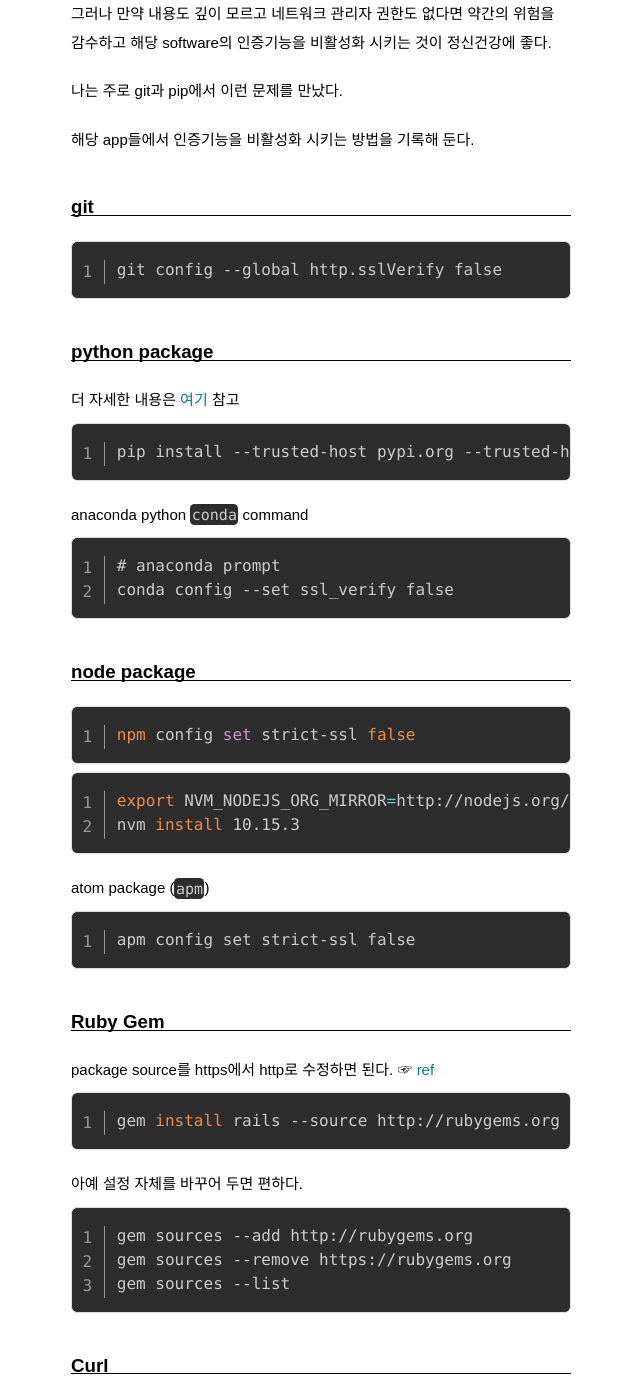
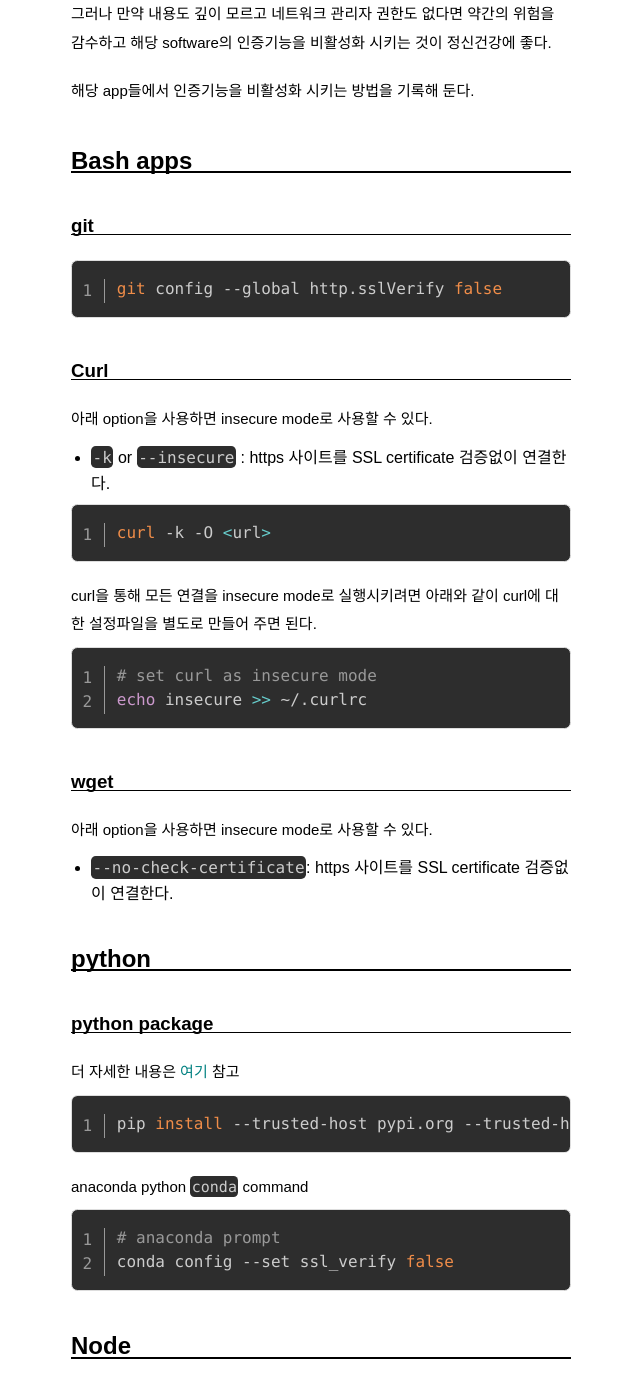
Before and after one commit to pinedance/blog, a Jekyll site: the page built from _posts/2017/07-12/2017-11-02-how-to-bypass-SSL.md, in a window 1280 px wide and 1400 px high, scrolled down 715 px. Shown: the whole window, without its empty margins (319-959 px from the left). Built offline with Jekyll 4.4.1, drawn with Linux system fonts in a browser that asks for light colours; some web fonts are replaced; comment, search, counter and statistics services are not loaded; some of the changed text lies outside the part shown.

Commit message:
update posts related ssl

````diff
--- a/_posts/2017/07-12/2017-11-02-how-to-bypass-SSL.md
+++ b/_posts/2017/07-12/2017-11-02-how-to-bypass-SSL.md
@@ -19,34 +19,69 @@
 
 그러나 만약 내용도 깊이 모르고 네트워크 관리자 권한도 없다면 약간의 위험을 감수하고 해당 software의 인증기능을 비활성화 시키는 것이 정신건강에 좋다.
 
-나는 주로 git과 pip에서 이런 문제를 만났다.
-
 해당 app들에서 인증기능을 비활성화 시키는 방법을 기록해 둔다.
 
 
+## Bash apps
+
 ### git
 
-```
+```bash
 git config --global http.sslVerify false
 ```
 
+### Curl
+
+아래 option을 사용하면 insecure mode로 사용할 수 있다.
+
+* `-k` or `--insecure` : https 사이트를 SSL certificate 검증없이 연결한다.
+
+```bash
+curl -k -O <url>
+```
+
+curl을 통해 모든 연결을 insecure mode로 실행시키려면 아래와 같이 curl에 대한 설정파일을 별도로 만들어 주면 된다.
+
+```bash
+# set curl as insecure mode
+echo insecure >> ~/.curlrc
+```
+
+### wget
+
+아래 option을 사용하면 insecure mode로 사용할 수 있다.
+
+* `--no-check-certificate`: https 사이트를 SSL certificate 검증없이 연결한다.
+
+
+## python
 
 ### python package
 
 더 자세한 내용은 [여기](https://stackoverflow.com/a/29751768) 참고
 
-```
+```bash
 pip install --trusted-host pypi.org --trusted-host files.pythonhosted.org <package_name>
 ```
 
 anaconda python `conda` command
 
-```
+```bash
 # anaconda prompt
 conda config --set ssl_verify false
 ```
 
-### node package
+## Node
+
+
+### Node itself
+
+Node는 권한 문제 때문에 [nvm](https://github.com/nvm-sh/nvm)을 이용하여 설치하는 것이 편리하다. 그런데 nvm은 curl으로 설치 스크립트를 받아와 실행시키기 때문에 ssl 내부 보안이 걸려 있는 경우 파일을 다운로드 받지 못하게 된다.
+
+이런 경우에는 아래 curl에 대한 설명을 보고 `-k` option을 사용하거나 `.curlrc` 파일을 만들어준 뒤에 nvm을 사용하면 된다.
+
+
+### Node package
 
 ```bash
 npm config set strict-ssl false
@@ -59,9 +94,17 @@
 
 atom package (`apm`)
 
-```
+```bash
 apm config set strict-ssl false
 ```
+
+## Ruby
+
+### Ruby itself
+
+Ruby는 권한 문제 때문에 [rvm](https://rvm.io/)을 이용하여 설치하는 것이 편리하다. 그런데 RVM은 내부적으로 curl로 파일을 받아오기 때문에 ssl 내부 보안이 걸려 있는 경우 파일을 다운로드 받지 못하게 된다.
+
+이런 경우에는 아래 curl에 대한 설명을 보고 `.curlrc` 파일을 만들어준 뒤에 rvm을 사용하면 된다.
 
 ### Ruby Gem
 
@@ -79,15 +122,9 @@
 gem sources --list
 ```
 
-### Curl
-
-with `-k` flag
-
-```
-curl -o- <url> -k
-```
 
 
 ## REF
 
 * [Node Version Manager and failing certificate verification](https://juffalow.com/other/node-version-manager-and-failing-certificate-verification)
+* [How to ignore invalid and self signed ssl connection errors with curl](https://www.cyberciti.biz/faq/how-to-curl-ignore-ssl-certificate-warnings-command-option/)
````
Also changed, not shown: _posts/updates/2017-09-01-Ruby-Cookbook.md (+7 -4 lines), _posts/updates/2019-05-28-Git-Cookbook.md (+20 -0 lines).
